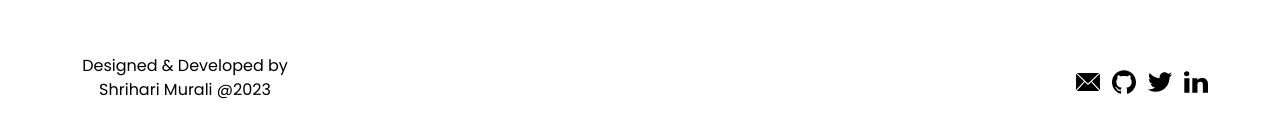
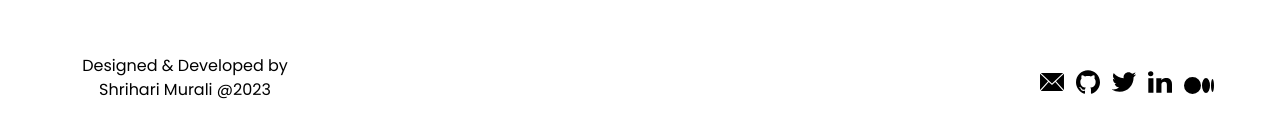
Before and after one commit to shriharimurali/shri-portfolio, a React (Vite) app: page / in a window 1280 px wide. Shown: the part 2938-3076 px from the top of the page. Built offline with nearby package versions, Linux system fonts and the light colour scheme.

Commit message:
Add Medium link

```diff
--- /dev/null
+++ b/src/assets/MediumIcon.tsx
@@ -0,0 +1,13 @@
+export const MediumIcon = () => {
+  return (
+    <svg
+      xmlns="http://www.w3.org/2000/svg"
+      viewBox="0 0 30 30"
+      width="30px"
+      height="30px"
+      fill="currentColor"
+    >
+      <path d="M8.5 7A8.5 8.5 0 108.5 24 8.5 8.5 0 108.5 7zM22 8A4 7.5 0 1022 23 4 7.5 0 1022 8zM28.5 9A1.5 6.5 0 1028.5 22 1.5 6.5 0 1028.5 9z" />
+    </svg>
+  );
+};
--- a/src/assets/index.ts
+++ b/src/assets/index.ts
@@ -2,3 +2,4 @@ export * from "./MailIcon";
 export * from "./GIthubIcon";
 export * from "./LinkedInIcon";
 export * from "./TwitterIcon";
+export * from "./MediumIcon";
--- a/src/components/Footer.tsx
+++ b/src/components/Footer.tsx
@@ -1,4 +1,10 @@
-import { MailIcon, GitHubIcon, TwitterIcon, LinkedInIcon } from "../assets";
+import {
+  MailIcon,
+  GitHubIcon,
+  TwitterIcon,
+  LinkedInIcon,
+  MediumIcon,
+} from "../assets";
 
 export const Footer = () => {
   return (
@@ -43,6 +49,14 @@ export const Footer = () => {
         >
           <LinkedInIcon />
         </a>
+        <a
+          href="https://medium.com/@shriharim006"
+          target="_blank"
+          title="linkedin"
+          className="w-4 h-4 md:hover:text-green-800 transition-all duration-200"
+        >
+          <MediumIcon />
+        </a>
       </div>
     </footer>
   );
```
Also changed, not shown: public/Profile.png, public/brand.png.
